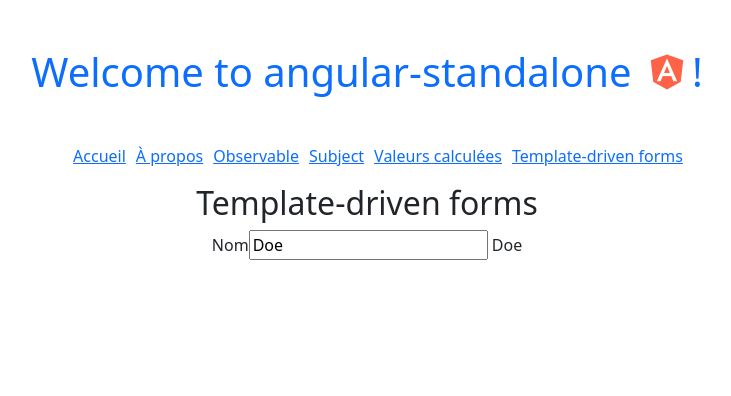
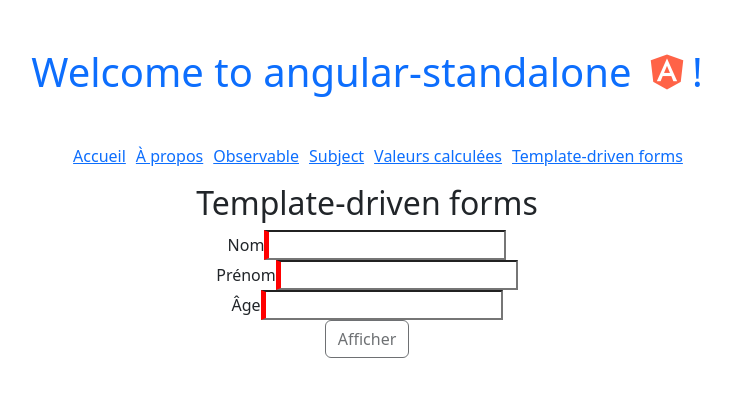
Before and after one commit to ArmandGuillot/angular-standalone, an Angular app: page /formulaire in a window 1280 px wide. Shown: the top 396 px of the page, without its empty margins (273-1004 px from the left). Built offline with nearby package versions, Linux system fonts and the light colour scheme.

Commit message:
formulaire with ngForm

```diff
--- a/src/app/components/formulaire-simple/formulaire-simple.css
+++ b/src/app/components/formulaire-simple/formulaire-simple.css
@@ -0,0 +1,6 @@
+.ng-valid:not(form) {
+    border-left: 5px solid green;
+}
+.ng-invalid:not(form) {
+    border-left: 5px solid red;
+}
--- a/src/app/components/formulaire-simple/formulaire-simple.html
+++ b/src/app/components/formulaire-simple/formulaire-simple.html
@@ -1,26 +1,39 @@
 <h2>Template-driven forms</h2>
-<div>
-    <label for="nom">Nom</label>
-    <input
-    type="text"
-    id="nom"
-    [(ngModel)]="nom"
-    >
-    {{ nom }}
-</div>
-<!-- <div>
-    <label for="nom">Nom</label>
-    <input
-        type="text"
-        id="nom"
-        #entry
-        [value]="nom"
-        (input)="updateNom(entry.value)"
-    >
-    {{ nom }}
-</div> -->
-<!-- <div>
-    <label for="nom">Nom</label>
-    <input type="text" id="nom" [value]="nom" (input)="updateNom($event)"/>
-    <span>{{ nom }}</span>
-</div> -->
+<form (ngSubmit)="afficher(form)" #form="ngForm">
+    <div>
+        <label for="nom">Nom</label>
+        <input type="text" id="nom" [(ngModel)]="personne.nom" name="nom" #nom="ngModel" required>
+        @if (nom.invalid && nom.dirty) {
+        <span>
+            Ce champ est obligatoire
+        </span>
+        }
+
+    </div>
+    <div>
+        <label for="prenom">Prénom</label>
+        <input type="text" id="prenom" [(ngModel)]="personne.prenom" name="prenom" required #prenom="ngModel">
+        @if (prenom.invalid && prenom.dirty) {
+        <span>
+            Ce champ est obligatoire
+        </span>
+        }
+    </div>
+    <div>
+        <label for="age">Âge</label>
+        <input type="number" id="age" [(ngModel)]="personne.age" name="age" required max="120" #age="ngModel">
+        @if (age.invalid && age.dirty) {
+        <span>
+            Ce champ est obligatoire et doit contenir une valeur inférieure à 120
+        </span>
+        }
+    </div>
+    <button class="btn" [disabled]="form.invalid">
+        Afficher
+    </button>
+</form>
+<ul>
+    @for (p of personnes; track $index) {
+        <li>{{ p.nom }} {{ p.prenom }} {{ p.age }}ans</li>
+    }
+</ul>
--- a/src/app/components/formulaire-simple/formulaire-simple.ts
+++ b/src/app/components/formulaire-simple/formulaire-simple.ts
@@ -1,5 +1,6 @@
-import { Component, Input } from '@angular/core';
-import { FormsModule } from '@angular/forms';
+import { Component } from '@angular/core';
+import { FormsModule, NgForm } from '@angular/forms';
+import { Personne } from '../../models/personne';
 
 @Component({
   selector: 'app-formulaire-simple',
@@ -8,11 +9,25 @@
   styleUrl: './formulaire-simple.css',
 })
 export class FormulaireSimpleComponent {
-  nom = 'Doe'
-  // updateNom(value: string) {
-  //   this.nom = value
-  // }
-  // updateNom(event: Event) {
-  //   this.nom = (event.target as HTMLInputElement).value
-  // }
+  personne: Personne = {}
+  personnes: Personne[] = []
+
+  afficher(form: NgForm) {
+    console.log(this.personne);
+    this.personnes.push({ ...this.personne })
+    this.personne = {}
+    form.reset()
+  }
 }
+
+/*
+Dans une balise form, ajouter trois champs
+nom,
+prenom
+age
+et un bouton de soumission
+en cliquant sur le bouron on affiche
+les données du formulaire dans la console
+sous forme d'objet
+
+*/
--- /dev/null
+++ b/src/app/models/personne.ts
@@ -0,0 +1,5 @@
+export interface Personne {
+    nom?: string;
+    prenom?: string;
+    age?: number;
+}
```
